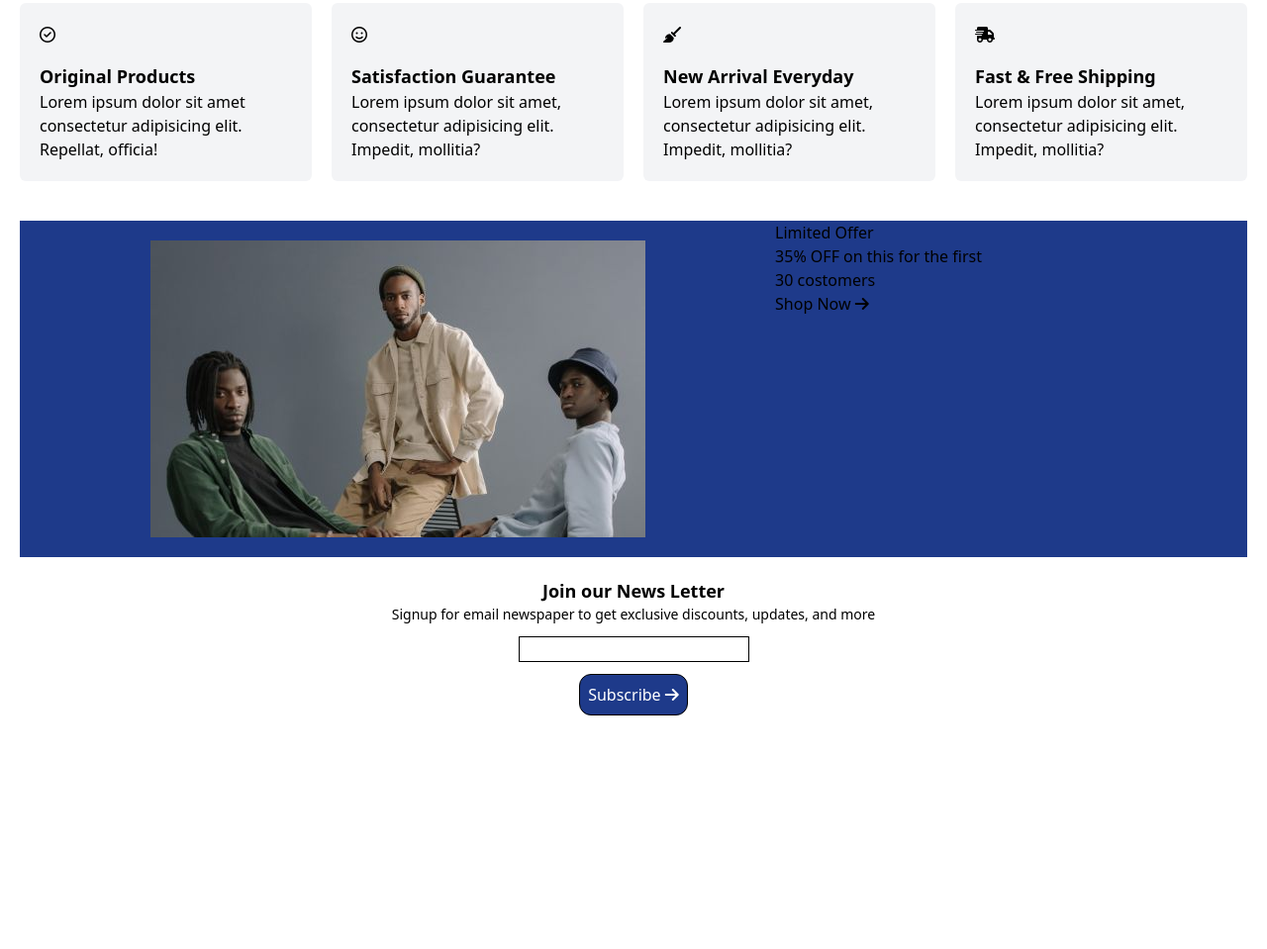
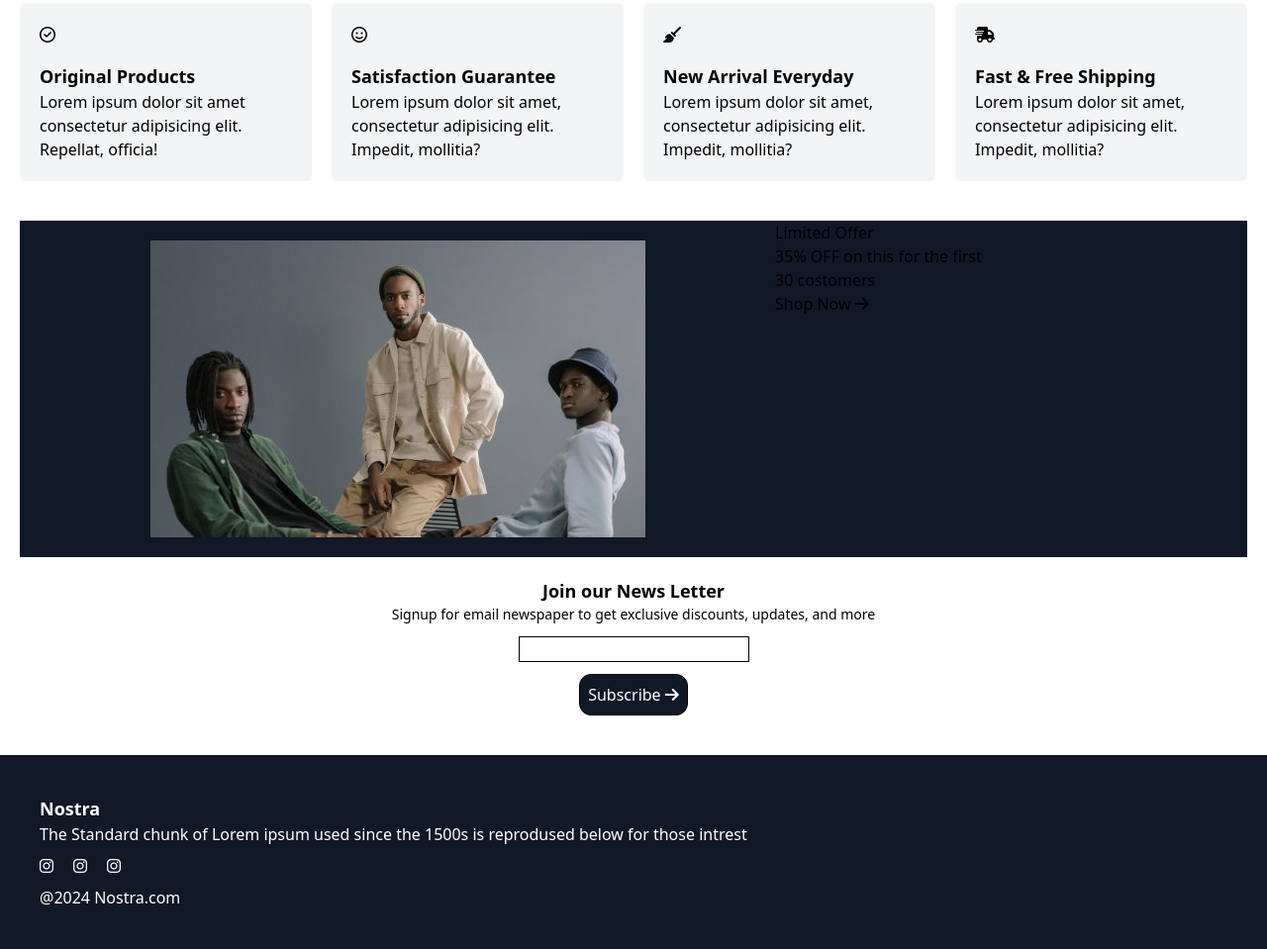
Before and after one commit to Ragul3153/Nostra, a plain HTML site: page index.html in a window 1280 px wide. Shown: the part 893-1852 px from the top of the page at 99% size. Before the commit the page ends 1616 px from the top, so only its background shows below. Drawn offline with nearby package versions, Linux system fonts and the light colour scheme.

Commit message:
Footer Section added

```diff
--- a/index.html
+++ b/index.html
@@ -248,7 +248,7 @@
     <!--Limited Image Section-->
 
     <section class="p-5">
-      <div class="w-full h-full bg-blue-900 flex">
+      <div class="w-full h-full bg-gray-900 flex">
         <div class="grid justify-center w-4/6">
           <img class="w-full p-5 " src="./Images/offer.jpg" alt="">
         </div>
@@ -276,9 +276,29 @@
       </div>
 
       <div class="flex justify-center">
-        <button class="border border-black bg-blue-900 p-2 rounded-xl text-white">Subscribe <i class="fa-solid fa-arrow-right"></i></button>
+        <button class="border border-black bg-gray-900 p-2 rounded-xl text-white">Subscribe <i class="fa-solid fa-arrow-right"></i></button>
       </div>
     </section>
+
+
+    <!--Footer Section-->
+    <section class="bg-gray-900 p-10 grid gap-3 mt-10">
+      <div>
+        <h1 class="text-white font-bold text-lg">Nostra</h1>
+        <p class="text-white">The Standard chunk of Lorem ipsum used since the 1500s is reprodused below for those intrest</p>
+      </div>
+
+      <div class="flex gap-5">
+        <i class="icon fa-brands fa-instagram" style="color: #ffffff;"></i>
+        <i class="icon fa-brands fa-instagram" style="color: #ffffff;"></i>
+        <i class="icon fa-brands fa-instagram" style="color: #ffffff;"></i>
+      </div>
+
+      <div>
+        <p class="text-white">@2024 Nostra.com</p>
+      </div>
+    </section>
+
 
     <script src="index.js"></script>
   </body>
```
